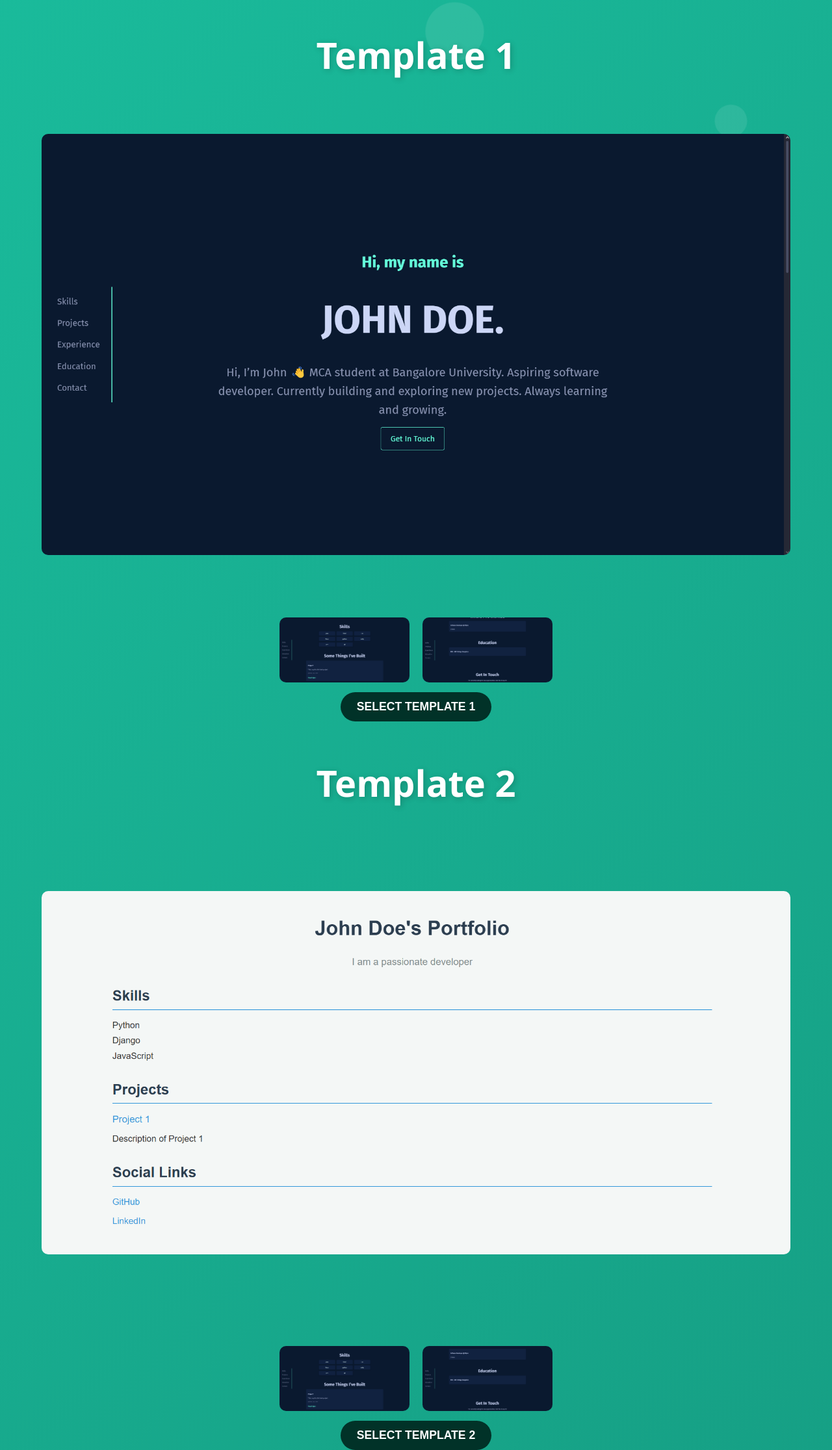
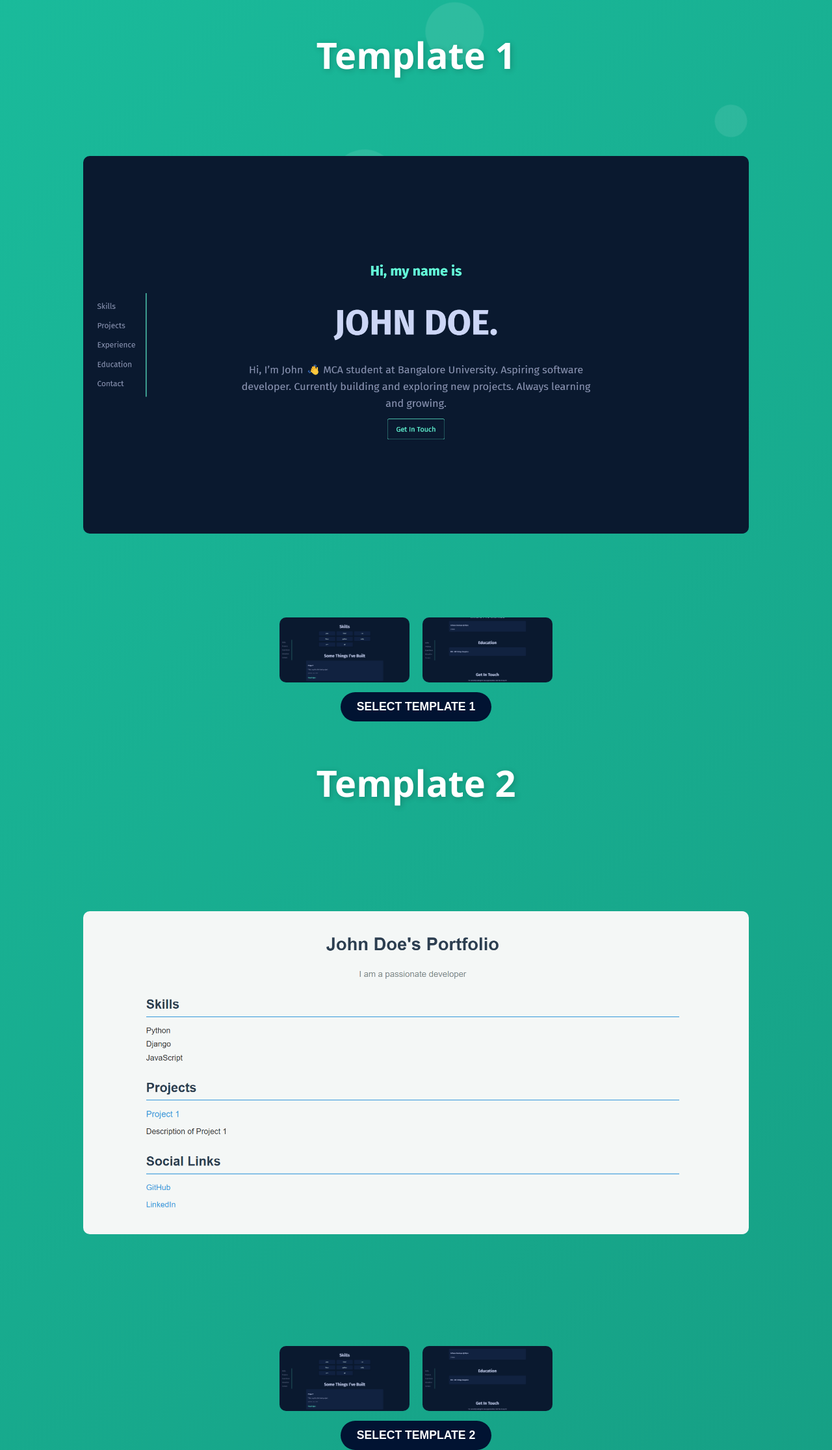
Before and after one commit to rinsham10/folium, a Django app: page /templates/ in a window 1280 px wide. Shown: the part 206-2437 px from the top of the page at 65% size. Run offline with Django 5.2, Linux system fonts and the light colour scheme.

Commit message:
template1 selection done

```diff
--- a/builder/static/css/template_selection.css
+++ b/builder/static/css/template_selection.css
@@ -48,7 +48,7 @@
 
 /* Image */
 .template-preview img {
-    max-width: 90%; /* Prevent image from overflowing */
+    max-width: 80%; /* Prevent image from overflowing */
     height: auto; /* Adjust height to maintain aspect ratio */
     object-fit: cover; /* Ensure image covers the container */
     transition: transform 0.3s ease;
@@ -69,7 +69,7 @@
 /* Button */
 form button {
     padding: 12px 25px;
-    background-color: #013228;
+    background-color: #011332;
     color: white;
     border: none;
     border-radius: 30px;
@@ -82,7 +82,7 @@
 
 /* Button Hover */
 form button:hover {
-    background-color: #0d493d;
+    background-color: #022554;
     transform: scale(1.05);
     box-shadow: 0 4px 20px rgba(0, 0, 0, 0.2);
 }
```
Also changed, not shown: builder/static/images/template1_preview.png, db.sqlite3.
